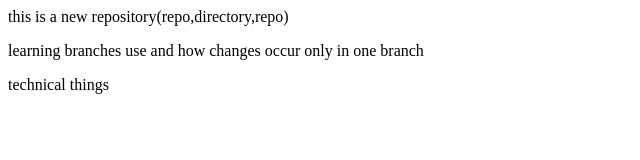
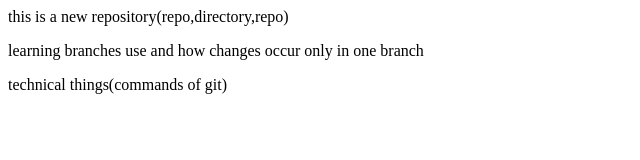
Before and after one commit to Risha-Nisha/hi-repo, a plain HTML site: page index.html in a window 1280 px wide. Shown: the whole page, without its empty margins (0-640 px from the left). Drawn offline with Linux system fonts and the light colour scheme.

Commit message:
commands

```diff
--- a/index.html
+++ b/index.html
@@ -1,3 +1,3 @@
 <p>this is a new repository(repo,directory,repo)</p>
 <p> learning branches use and how changes occur only in one branch</p>
-<p> technical things</p>
+<p> technical things(commands of git)</p>
```
